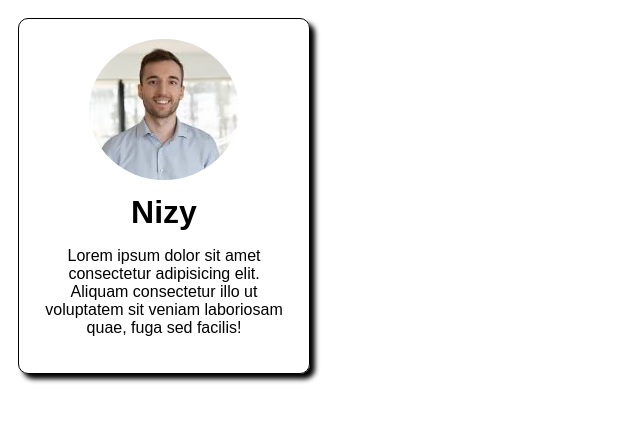
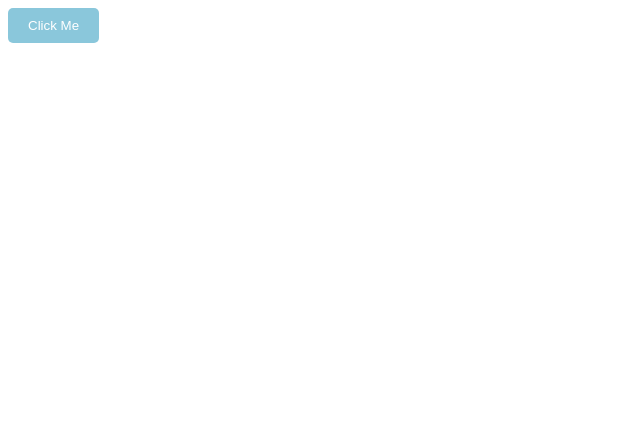
Before and after one commit to lakshminiranjan/react_practice_9, a React (Vite) app in the folder sample_proj/: page / in a window 1280 px wide. Shown: the top 422 px of the page, without its empty margins (0-640 px from the left). Built offline with nearby package versions, Linux system fonts and the light colour scheme.

Commit message:
initial commit

```diff
--- a/sample_proj/src/App.jsx
+++ b/sample_proj/src/App.jsx
@@ -1,12 +1,12 @@
 
-import Card from './components/Card'
+import Button from './components/Button'
 
 
 function App() {
 
   return (
     <>
-      <Card/>
+      <Button/>
     </>
   )
 }
--- /dev/null
+++ b/sample_proj/src/components/Button.jsx
@@ -0,0 +1,19 @@
+import React from 'react'
+import styles from './Button.module.css'
+
+function Button() {
+
+    // const styles={
+        // background-color:"hsl(195, 53%, 70%)";
+    // color: "white";
+    // padding: "10px 20px";
+    // border-radius:"5px";
+    // border:"none";----->this is inline css
+    // cursor: "pointer";
+    // }
+  return (
+    <button className={styles.button}>Click Me</button>
+  )
+}
+
+export default Button
--- /dev/null
+++ b/sample_proj/src/components/Button.module.css
@@ -0,0 +1,10 @@
+.button{
+    background-color:hsl(195, 53%, 70%);
+    color: white;
+    padding: 10px 20px;
+    border-radius:5px;
+    border:none;
+    cursor: pointer;
+    /* Module Css
+    If we write the css code in index.css that will be External css */
+}
--- a/sample_proj/src/components/Card.jsx
+++ /dev/null
@@ -1,14 +0,0 @@
-import React from 'react'
-import profilePic from '../assets/profiile.jpeg';
-
-function Card() {
-  return (
-    <div className="card">
-        <img  className="img" src={profilePic} alt="Profile Image" />
-        <h1 className="title">Nizy</h1>
-        <p className="description">Lorem ipsum dolor sit amet consectetur adipisicing elit. Aliquam consectetur illo ut voluptatem sit veniam laboriosam quae, fuga sed facilis!</p>
-    </div>
-  )
-}
-
-export default Card
```
